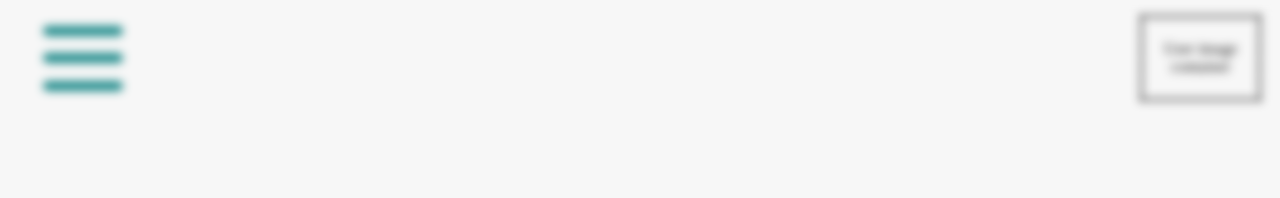
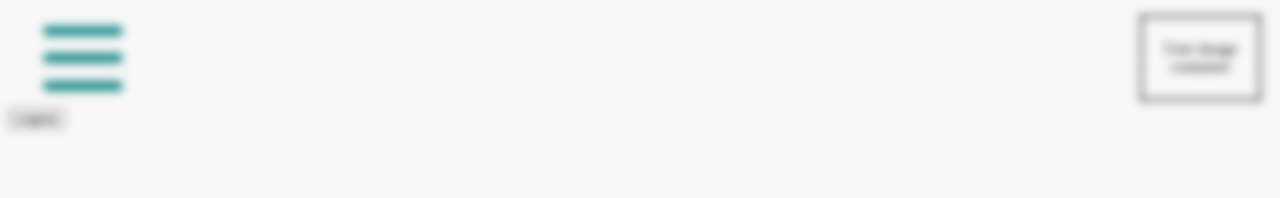
Before and after one commit to fceja/inventory_frontend, a React (Vite) app: page / in a window 1280 px wide. Shown: the top 198 px of the page. Built offline with nearby package versions, Linux system fonts and the light colour scheme.

Commit message:
add logout btn to footer

```diff
--- /dev/null
+++ b/src/frontend/components/footer/Footer.tsx
@@ -0,0 +1,9 @@
+import Logout from "@components/logout/Logout"
+
+const Footer = () => {
+    return (
+        <footer><Logout /></footer>
+    )
+}
+
+export default Footer
--- /dev/null
+++ b/src/frontend/components/logout/Logout.tsx
@@ -0,0 +1,19 @@
+import { useDispatch } from "react-redux";
+import { Dispatch } from "redux";
+
+import { clearAuth, AuthActionT } from "@store/auth/authActions";
+
+const Logout = () => {
+    const dispatch: Dispatch<AuthActionT> = useDispatch();
+
+    const handleLogout = () => {
+        dispatch(clearAuth());
+
+    }
+
+    return (
+        <button onClick={handleLogout}>Logout</button>
+    )
+}
+
+export default Logout
--- a/src/frontend/pages/Layout.tsx
+++ b/src/frontend/pages/Layout.tsx
@@ -4,6 +4,7 @@ import { RootState } from "@store/ConfigureStore";
 import LoginModal from "@components/_modals/LoginModal";
 import { useLogoutTimeout } from "@hooks/LogoutTimeout.hook"
 import NavBar from "@components/navBar/NavBar";
+import Footer from "@components/footer/Footer";
 
 
 interface LayoutProps {
@@ -19,6 +20,7 @@ const Layout = ({ children }: LayoutProps) => {
     <div className="page-layout">
       <NavBar />
       {!isAuthd ? <LoginModal /> : children}
+      <Footer />
     </div>
   );
 };
```
